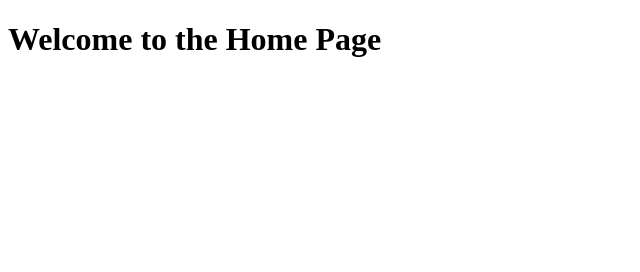
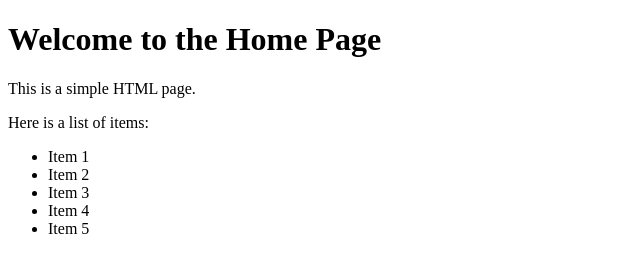
Before and after one commit to AshishSMathpati/icp12-gruop-project-1-html-github-e-commerce, a plain HTML site: page index.html in a window 1280 px wide. Shown: the whole page, without its empty margins (0-640 px from the left). Drawn offline with Linux system fonts and the light colour scheme.

Commit message:
list added

```diff
--- a/index.html
+++ b/index.html
@@ -5,5 +5,15 @@
 </head>
 <body>
    <h1>Welcome to the Home Page</h1>
+
+   <p>This is a simple HTML page.</p>
+    <p>Here is a list of items:</p>
+    <ul>
+        <li>Item 1</li>
+        <li>Item 2</li>
+        <li>Item 3</li>
+        <li>Item 4</li>
+        <li>Item 5</li>
+    </ul>
 </body>
 </html>
```
